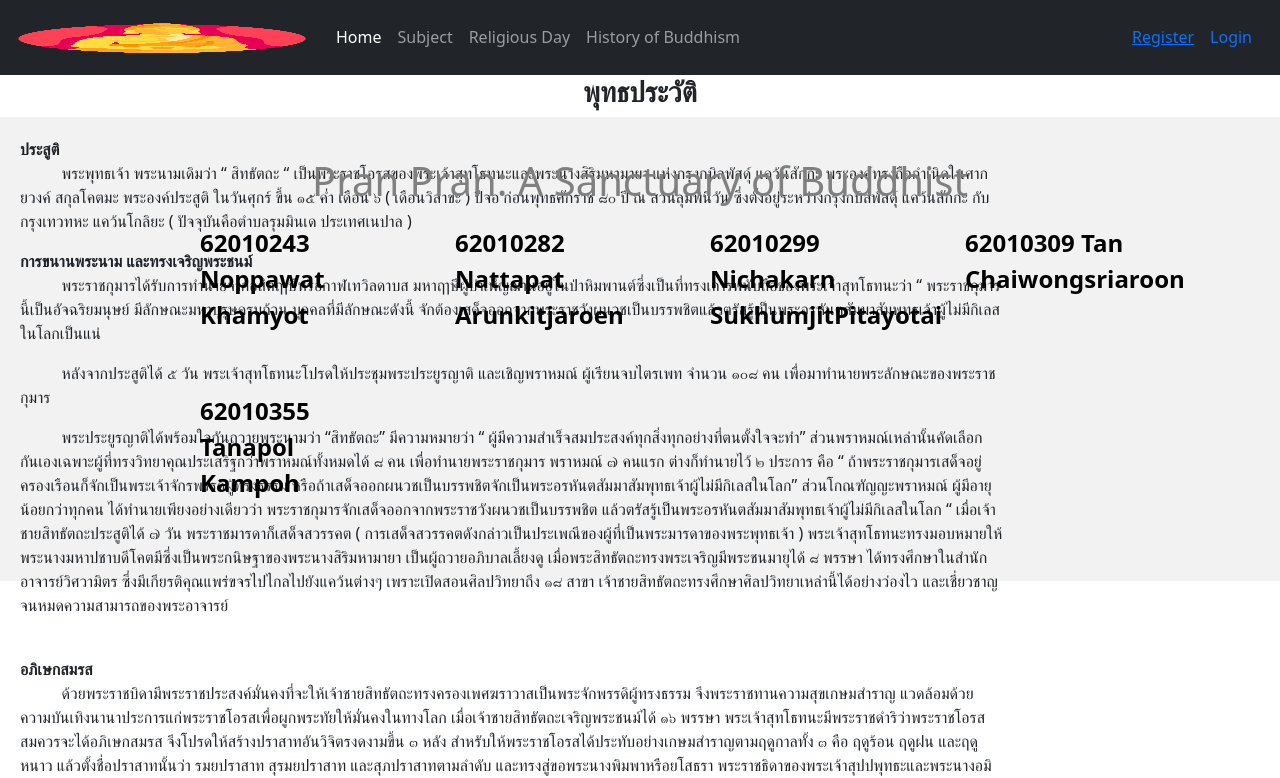
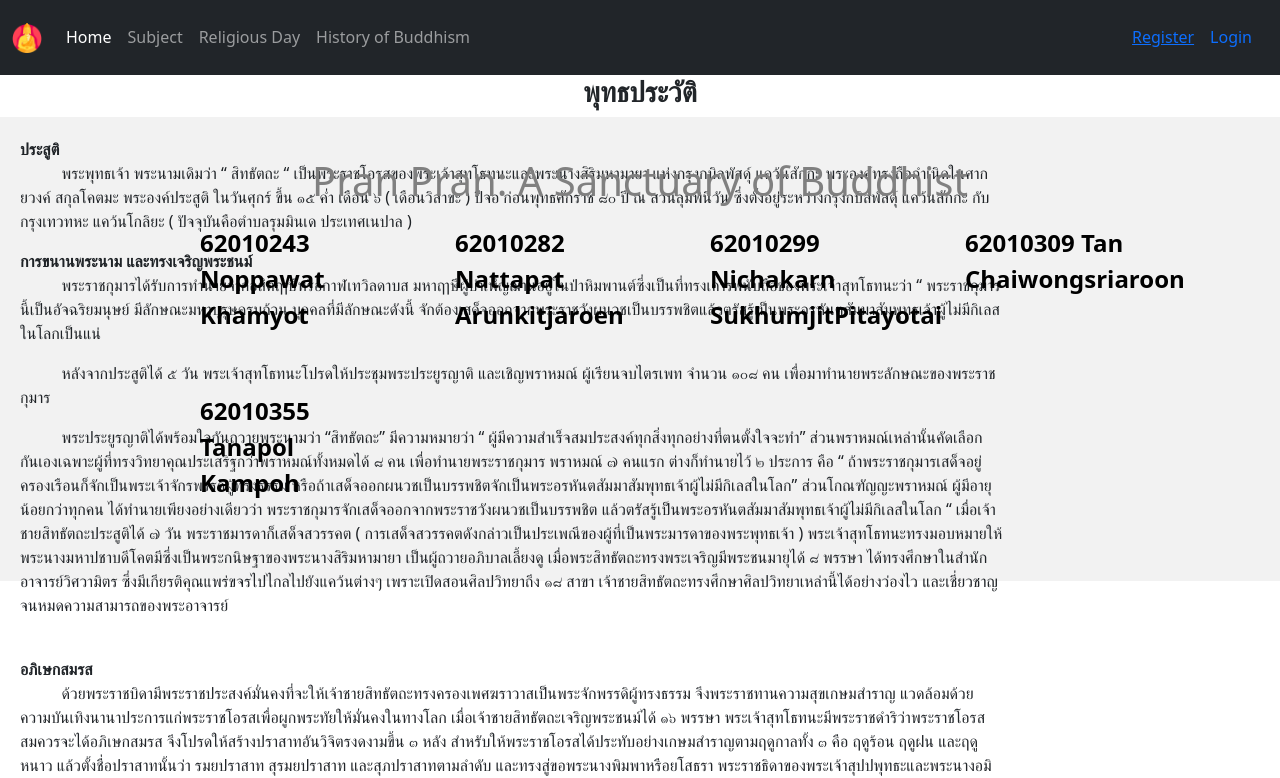
Before and after one commit to pperorin/Software-Studio-Project, a React (Create React App) app in the folder client_front/: page /HistoryOfBuddhism in a window 1280 px wide. Shown: the top 778 px of the page. Built offline with nearby package versions, Linux system fonts and the light colour scheme.

Commit message:
ลบ 300

```diff
--- a/client_front/package.json
+++ b/client_front/package.json
@@ -20,6 +20,7 @@
     "react-redux": "^8.0.1",
     "react-router-dom": "^6.3.0",
     "react-scripts": "5.0.1",
+    "styled-components": "^5.3.5",
     "web-vitals": "^2.1.4"
   },
   "scripts": {
--- a/client_front/src/pages/HistoryOfBuddhismPage/style.css
+++ b/client_front/src/pages/HistoryOfBuddhismPage/style.css
@@ -1,6 +1,3 @@
 .article{
     float: left;
 }
-img{
-    width: 300px;
-}
```
Also changed, not shown: 2 other files (tests, documents, lock files or other folders).
